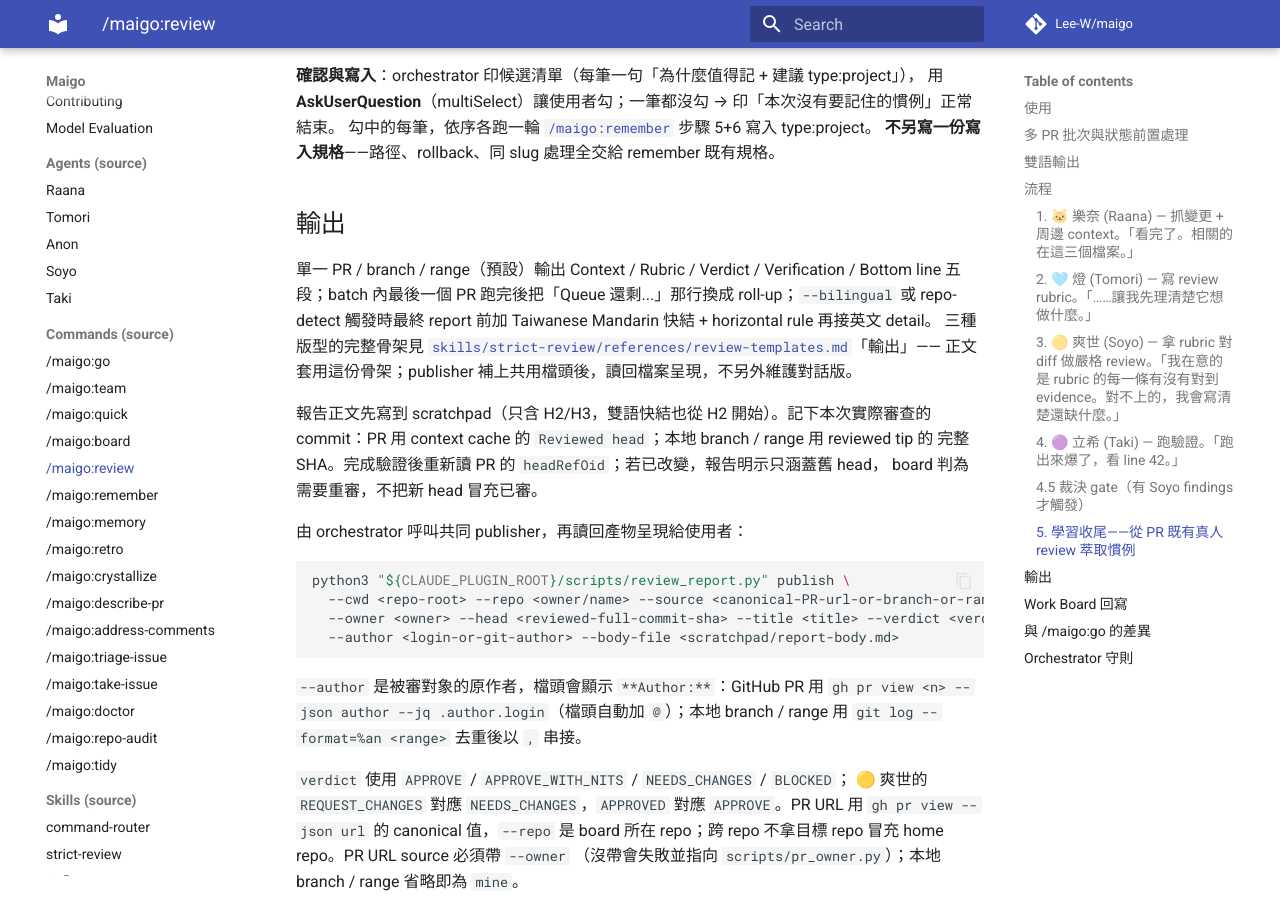
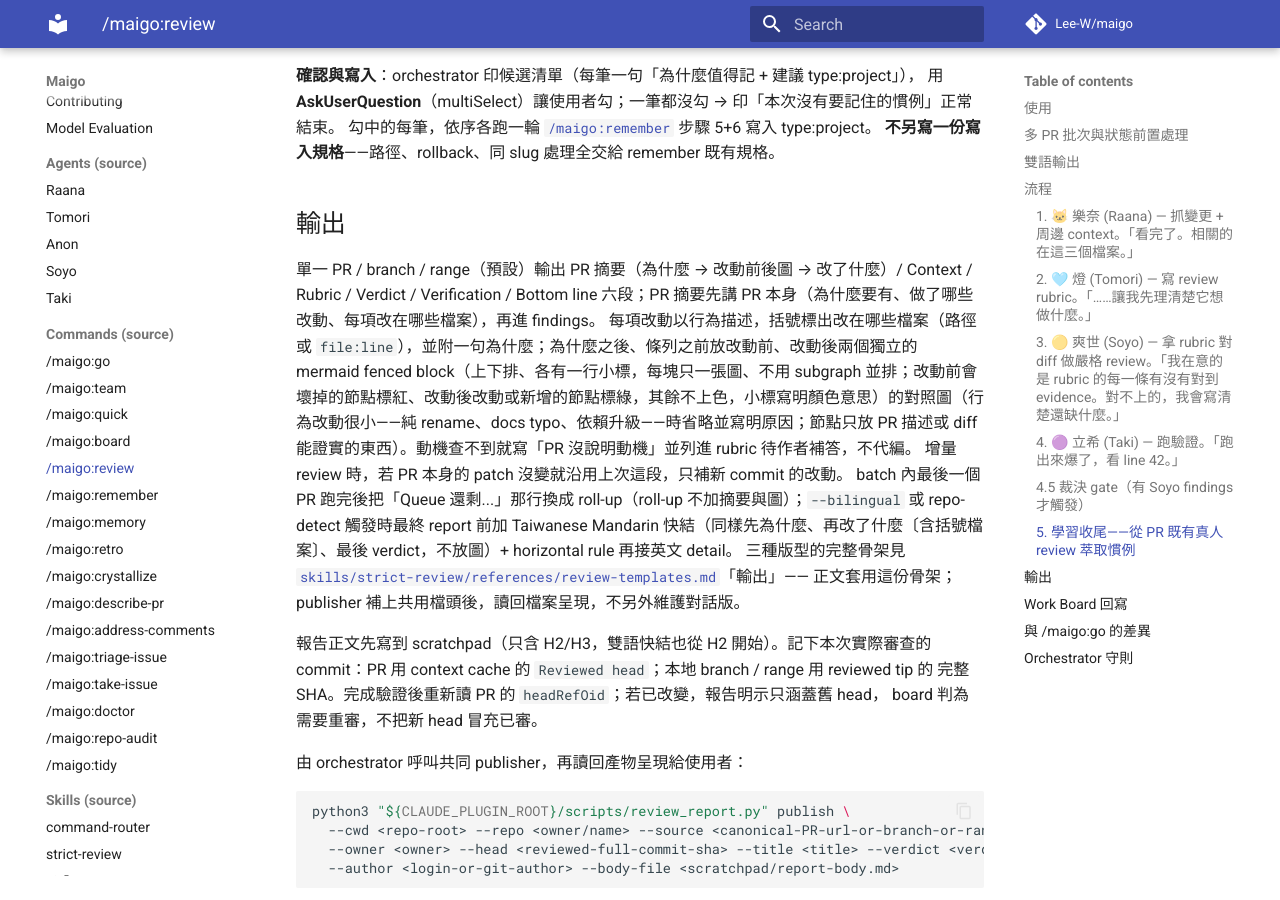
Before and after one commit to Lee-W/maigo, an MkDocs documentation site: the page built from docs/commands/review.md, in a window 1280 px wide and 900 px high, scrolled down 8600 px. Built offline with MkDocs 1.6.1 and Material for MkDocs 9.7.7, drawn with Linux system fonts in a browser that asks for light colours; comment, search, counter and statistics services are not loaded.

Commit message:
feat(review): open the report with what the PR changes and why
- review.md now starts with a PR summary: why the PR exists (with its
  source), what it changes as a list with the files in parentheses and a
  one-line reason per item, and the author's known issues
- the summary carries two stacked mermaid diagrams, before (problem nodes
  in red) and after (changed nodes in green); no subgraphs, no HTML in
  node text; skipped with a stated reason for trivial changes
- incremental reviews reuse the summary when the PR's own patch is
  unchanged and add only the new commits
- vim-friendly-artifacts allows mermaid fenced blocks

```diff
--- a/commands/review.md
+++ b/commands/review.md
@@ -225,9 +225,14 @@
 
 ## 輸出
 
-單一 PR / branch / range（預設）輸出 Context / Rubric / Verdict / Verification / Bottom line
-五段；batch 內最後一個 PR 跑完後把「Queue 還剩...」那行換成 roll-up；`--bilingual` 或
-repo-detect 觸發時最終 report 前加 Taiwanese Mandarin 快結 + horizontal rule 再接英文 detail。
+單一 PR / branch / range（預設）輸出 PR 摘要（為什麼 → 改動前後圖 → 改了什麼）/ Context / Rubric / Verdict /
+Verification / Bottom line 六段；PR 摘要先講 PR 本身（為什麼要有、做了哪些改動、每項改在哪些檔案），再進 findings。
+每項改動以行為描述，括號標出改在哪些檔案（路徑或 `file:line`），並附一句為什麼；為什麼之後、條列之前放改動前、改動後兩個獨立的 mermaid
+fenced block（上下排、各有一行小標，每塊只一張圖、不用 subgraph 並排；改動前會壞掉的節點標紅、改動後改動或新增的節點標綠，其餘不上色，小標寫明顏色意思）的對照圖（行為改動很小——純 rename、docs typo、依賴升級——時省略並寫明原因；節點只放 PR 描述或
+diff 能證實的東西）。動機查不到就寫「PR 沒說明動機」並列進 rubric 待作者補答，不代編。
+增量 review 時，若 PR 本身的 patch 沒變就沿用上次這段，只補新 commit 的改動。
+batch 內最後一個 PR 跑完後把「Queue 還剩...」那行換成 roll-up（roll-up 不加摘要與圖）；`--bilingual` 或
+repo-detect 觸發時最終 report 前加 Taiwanese Mandarin 快結（同樣先為什麼、再改了什麼〔含括號檔案〕、最後 verdict，不放圖）+ horizontal rule 再接英文 detail。
 三種版型的完整骨架見
 [`skills/strict-review/references/review-templates.md`](https://github.com/Lee-W/maigo/blob/main/skills/strict-review/references/review-templates.md)「輸出」——
 正文套用這份骨架；publisher 補上共用檔頭後，讀回檔案呈現，不另外維護對話版。
```
Also changed, not shown: skills/strict-review/references/review-modes.md (+4 -0 lines), skills/strict-review/references/review-templates.md (+46 -4 lines), skills/vim-friendly-artifacts/SKILL.md (+1 -1 lines).
